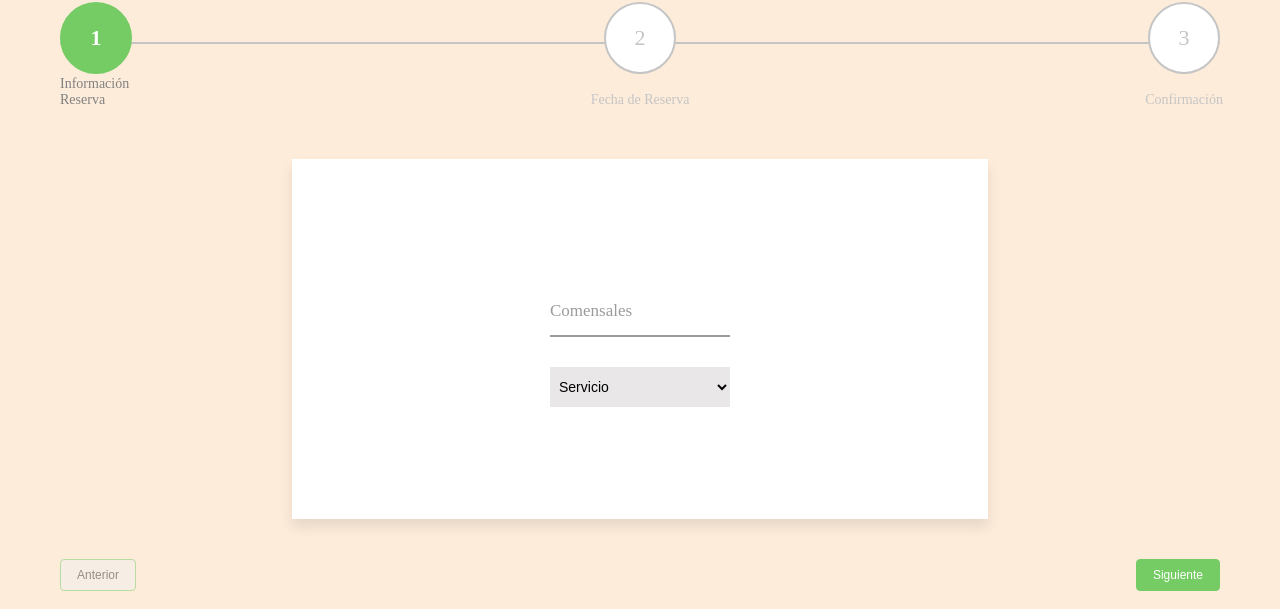
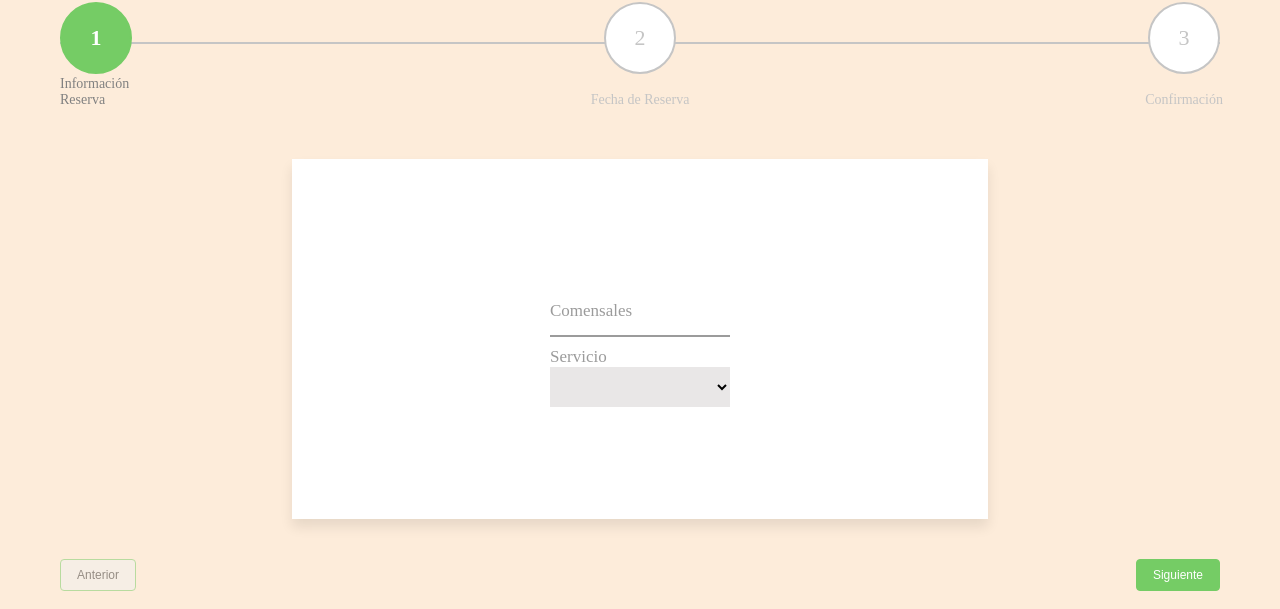
Before and after one commit to gfmois/Vue_Laravel_Go_Spring_MyFood, a Vue app in the folder frontend/: page /reserve in a window 1280 px wide. Shown: the part 122-731 px from the top of the page. Built offline with nearby package versions, Linux system fonts and the light colour scheme.

Commit message:
(Frontend) - Reserve Confirmation Form Added

```diff
--- a/frontend/src/components/CustomInput.vue
+++ b/frontend/src/components/CustomInput.vue
@@ -8,7 +8,7 @@
         },
         setup() {
           const tagToHtml = (element) => {
-            let open_parent = `<${element.tag} v-model="${element.value}">`;
+            let open_parent = `<${element.tag}>`;
 
             if (element.children) {
               element.children.map((e) => open_parent += `<${e.tag} :value="${e.name}">${e.name}</${e.tag}>`)
@@ -35,16 +35,17 @@
       :type="input.type"
       class="form__field"
       :required="input.required"
+      :disabled="input.disabled"
       v-model="input.value"
     />
-    <label v-if="!input.tag" class="form__label">{{ input.name }}</label>
+    <label class="form__label">{{ input.name }}</label>
 
-    <div v-if="input.tag" v-html="tagToHtml(input)"></div>
+    <select v-model="input.value" v-if="input.tag" v-html="tagToHtml(input)" />
 
   </div>
 </template>
 
-<style>
+<style scoped>
   select {
     background-color: rgba(211, 207, 207, 0.507);
     border: none;
--- a/frontend/src/components/DatePicker.vue
+++ b/frontend/src/components/DatePicker.vue
@@ -1,15 +1,3 @@
-<template>
-  <v-dpicker
-    inline
-    autoApply
-    locale="es"
-    :enableTimePicker="false"
-    :disabledWeekDays="[0]"
-    :minDate="new Date()"
-    :disabledDates="disabledDates"
-  ></v-dpicker>
-</template>
-
 <script>
 import { computed } from '@vue/reactivity';
 
@@ -34,4 +22,16 @@ export default {
 }
 </script>
 
+<template>
+  <v-dpicker
+    inline
+    autoApply
+    locale="es"
+    :enableTimePicker="false"
+    :disabledWeekDays="[0]"
+    :minDate="new Date()"
+    :disabledDates="disabledDates"
+  ></v-dpicker>
+</template>
+
 <style></style>
--- a/frontend/src/pages/client/ReservePage.vue
+++ b/frontend/src/pages/client/ReservePage.vue
@@ -10,30 +10,12 @@ export default {
       contact: {
         name: "Información Reserva",
         children: [
-          // {
-          //   name: "Correo Electrónico",
-          //   type: "email",
-          //   required: true,
-          //   value: "",
-          // },
-          // {
-          //   name: "Nombre",
-          //   type: "text",
-          //   required: false,
-          //   value: "",
-          // },
-          // {
-          //   name: "Teléfono",
-          //   type: "text",
-          //   required: true,
-          //   value: ""
-          // },
           {
             name: "Comensales",
             type: "number",
             required: true,
             value: "",
-            min: 1
+            min: 1,
           },
           {
             name: "Servicio",
@@ -41,45 +23,55 @@ export default {
             value: "",
             children: [
               {
-                name: "Servicio",
-                tag: "option"
-              },
-              {
                 name: "Almuerzo",
-                tag: "option"
+                tag: "option",
               },
               {
                 name: "Comida",
-                tag: "option"
+                tag: "option",
               },
               {
                 name: "Cena",
-                tag: "option"
-              }
-            ]
+                tag: "option",
+              },
+            ],
           },
         ],
       },
       date: {
         name: "Fecha de Reserva",
-        children: [],
+        value: "",
       },
       confirmation: {
         name: "Confirmación",
         children: []
-      }
+      },
     },
   }),
   computed: {
     stepperProgress() {
       return (100 / Object.keys(this.steps).length) * this.step + "%";
     },
+    getValues() {
+      this.steps.confirmation.children = Object.keys(this.steps)
+        .map((e) => (e != "confirmation" ? this.steps[e] : null))
+        .filter((i) => i != null)
+        .map((j) =>
+          j.children != null
+            ? j.children.map((r) => {
+                return { name: r.name, value: r.value, disabled: true };
+              })
+            : {...j, disabled: true}
+        )
+        .flat();
+
+      return
+    },
   },
   components: {
     DatePicker,
-    CustomInput
-  }
-
+    CustomInput,
+  },
 };
 </script>
 
@@ -87,14 +79,24 @@ export default {
   <div class="wrapper-stepper">
     <div class="stepper">
       <div class="stepper-progress">
-        <div class="stepper-progress-bar" :style="'width:' + stepperProgress"></div>
+        <div
+          class="stepper-progress-bar"
+          :style="'width:' + stepperProgress"
+        ></div>
       </div>
 
-      <div class="stepper-item" v-for="item in Object.keys(steps).length"
-        :class="{ current: step == item - 1, success: step >= item }" :key="item">
+      <div
+        class="stepper-item"
+        v-for="item in Object.keys(steps).length"
+        :class="{ current: step == item - 1, success: step >= item }"
+        :key="item"
+      >
         <div class="stepper-item-counter">
-          <img class="icon-success"
-            src="https://www.seekpng.com/png/full/1-10353_check-mark-green-png-green-check-mark-svg.png" alt="" />
+          <img
+            class="icon-success"
+            src="https://www.seekpng.com/png/full/1-10353_check-mark-green-png-green-check-mark-svg.png"
+            alt=""
+          />
           <span class="number">
             {{ item }}
           </span>
@@ -105,17 +107,29 @@ export default {
       </div>
     </div>
 
-    <div class="stepper-content" v-for="(step_collection, step_name) in steps" :key="step_collection">
-      <div class="stepper-pane" v-if="step == Object.keys(steps).findIndex((i) => i == step_name)">
+    <div
+      class="stepper-content"
+      v-for="(step_collection, step_name) in steps"
+      :key="step_collection"
+    >
+      <div
+        class="stepper-pane"
+        v-if="step == Object.keys(steps).findIndex((i) => i == step_name)"
+      >
+      {{ getValues }}
         <CustomInput :step_collection="step_collection" />
-        <div class="datepicker-pane" v-if="step == Object.keys(steps).findIndex((i) => i == 'date')">
+        <div
+          class="datepicker-pane"
+          v-if="step == Object.keys(steps).findIndex((i) => i == 'date')"
+        >
           <div class="dpicker">
-            <DatePicker />
+            <DatePicker v-model="steps.date.value" />
           </div>
           <div class="img-wrapper">
             <img
               src="../../assets/IMG/istockphoto-675913544-612x612.jpg"
-              alt="">
+              alt=""
+            />
           </div>
         </div>
       </div>
@@ -125,7 +139,11 @@ export default {
       <button class="btn" @click="step--" :disabled="step == 0">
         Anterior
       </button>
-      <button class="btn btn--green-1" @click="step++" :disabled="step == Object.keys(steps).length - 1">
+      <button
+        class="btn btn--green-1"
+        @click="step++"
+        :disabled="step == Object.keys(steps).length - 1"
+      >
         Siguiente
       </button>
     </div>
@@ -163,6 +181,11 @@ export default {
 .dp__menu {
   width: 100%;
 }
+
+.dp__calendar_wrap {
+  margin-top: 5%;
+}
+
 .dpicker {
   width: 50%;
   height: 100%;
```
Also changed, not shown: 1 other file (tests, documents, lock files or other folders).
